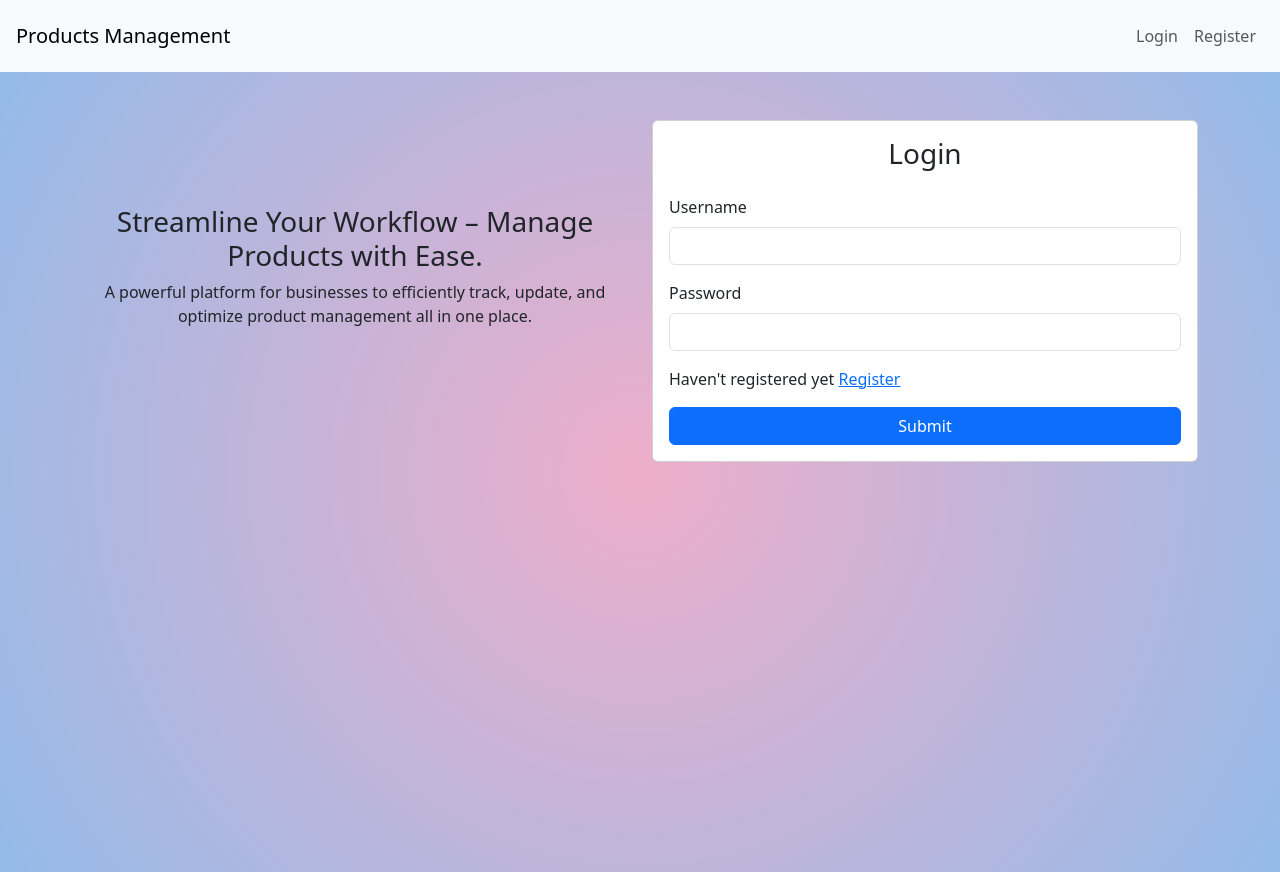
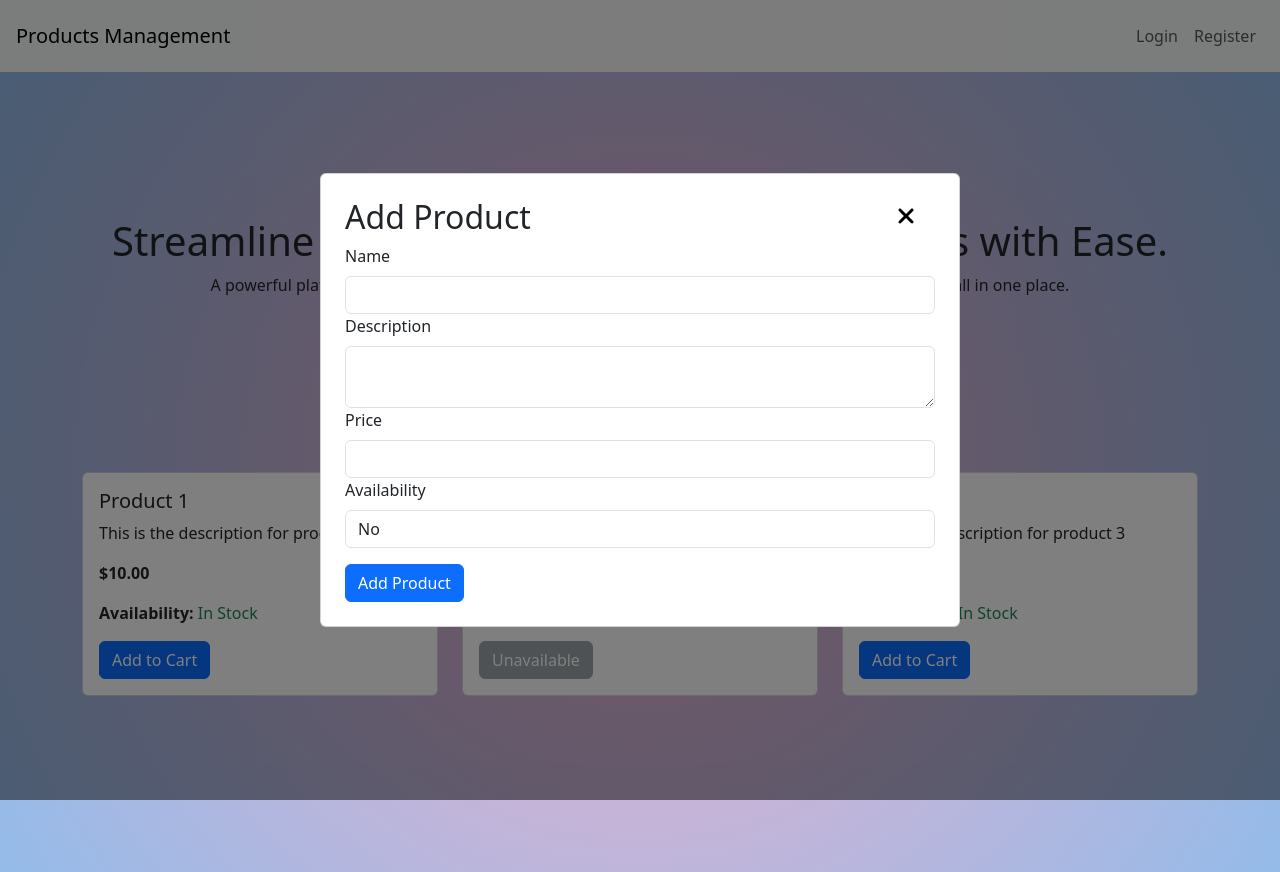
Before and after one commit to Harshahari1207/Final_Assessment_Harsha, a React (Vite) app in the folder ProductManagement_Frontend/: page / in a window 1280 px wide. Built offline with nearby package versions, Linux system fonts and the light colour scheme.

Commit message:
Home page, Add Product Form Basic and static UI needs to connect with database.

```diff
--- a/ProductManagement_Frontend/package.json
+++ b/ProductManagement_Frontend/package.json
@@ -10,6 +10,9 @@
     "preview": "vite preview"
   },
   "dependencies": {
+    "@fortawesome/fontawesome-svg-core": "^6.6.0",
+    "@fortawesome/free-solid-svg-icons": "^6.6.0",
+    "@fortawesome/react-fontawesome": "^0.2.2",
     "@popperjs/core": "^2.11.8",
     "axios": "^1.7.7",
     "bootstrap": "^5.3.3",
--- a/ProductManagement_Frontend/src/App.css
+++ b/ProductManagement_Frontend/src/App.css
@@ -5,3 +5,35 @@
   background: rgb(238,174,202);
   background: radial-gradient(circle, rgba(238,174,202,1) 0%, rgba(148,187,233,1) 100%);
 }
+
+/* Home page styles */
+.hero{
+  min-height: 50vh;
+}
+
+
+/* AddProductForm styles */
+
+.addproduct-form-container{
+  top: 0;
+  position: fixed;
+  height: 100%;
+  width: 100vw;
+  display: flex;
+  justify-content: center;
+  align-items: center;
+  z-index: 1;
+  background-color: rgba(0, 0, 0, 0.5);
+}
+/* Close button styling */
+.close-btn {
+  position: absolute;
+  top: 10px;
+  right: 15px;
+  background: none;
+  border: none;
+  font-size: 24px;
+  color: #000;
+  cursor: pointer;
+  outline: none;
+}
--- a/ProductManagement_Frontend/src/App.jsx
+++ b/ProductManagement_Frontend/src/App.jsx
@@ -3,6 +3,7 @@ import Register from "./components/Register";
 import Login from "./components/Login";
 import { BrowserRouter as Router, Routes, Route } from "react-router-dom";
 import NavBar from "./components/NavBar";
+import Home from "./components/Home";
 function App() {
   return (
     <>
@@ -10,8 +11,9 @@ function App() {
       <Router>
         <NavBar />
         <Routes>
-          <Route path="/" element={<Login />} />
+          <Route path="/login" element={<Login />} />
           <Route path="/register" element={<Register />} />
+          <Route path="/" element={<Home />} />
         </Routes>
       </Router>
     </>
--- /dev/null
+++ b/ProductManagement_Frontend/src/components/AddProductForm.jsx
@@ -0,0 +1,92 @@
+import React, { useState } from "react";
+import { FontAwesomeIcon } from "@fortawesome/react-fontawesome";
+import { faTimes } from "@fortawesome/free-solid-svg-icons";
+
+const AddProductForm = ({ handleClose }) => {
+  const [productForm, setProductForm] = useState({
+    name: "",
+    description: "",
+    price: "",
+    availability: false,
+  });
+
+  const handleChange = (e) => {
+    setProductForm({
+      ...productForm,
+      [e.target.name]: e.target.value,
+    });
+  };
+
+  const handleSubmit = (e) => {
+    e.preventDefault();
+    console.log("Form Data Submitted:", productForm);
+    handleClose(); // Close the form after submission
+  };
+
+  return (
+    <div className="addproduct-form-container">
+      <div className="card addproduct-form p-4 w-50 position-relative">
+        {/* FontAwesome Close (X) Button */}
+        <button className="close-btn" onClick={handleClose}>
+          <FontAwesomeIcon icon={faTimes} />
+        </button>
+
+        <h2>Add Product</h2>
+        <form onSubmit={handleSubmit}>
+          <div className="form-group">
+            <label htmlFor="name" className="form-label">Name</label>
+            <input
+              type="text"
+              id="name"
+              name="name"
+              className="form-control"
+              value={productForm.name}
+              onChange={handleChange}
+              required
+            />
+          </div>
+          <div className="form-group">
+            <label htmlFor="description" className="form-label">Description</label>
+            <textarea
+              id="description"
+              name="description"
+              className="form-control"
+              value={productForm.description}
+              onChange={handleChange}
+              required
+            ></textarea>
+          </div>
+          <div className="form-group">
+            <label htmlFor="price" className="form-label">Price</label>
+            <input
+              type="number"
+              id="price"
+              name="price"
+              className="form-control"
+              value={productForm.price}
+              onChange={handleChange}
+              required
+            />
+          </div>
+          <div className="form-group">
+            <label htmlFor="availability" className="form-label">Availability</label>
+            <select
+              id="availability"
+              name="availability"
+              className="form-control"
+              value={productForm.availability}
+              onChange={handleChange}
+              required
+            >
+              <option value="true">Yes</option>
+              <option value="false">No</option>
+            </select>
+          </div>
+          <button type="submit" className="btn btn-primary mt-3">Add Product</button>
+        </form>
+      </div>
+    </div>
+  );
+};
+
+export default AddProductForm;
--- /dev/null
+++ b/ProductManagement_Frontend/src/components/Home.jsx
@@ -0,0 +1,69 @@
+import { useState } from "react";
+import AddProductForm from "./AddProductForm";
+import ProductCard from "./ProductCard";
+
+const Home = () => {
+  const [isFormVisible, setIsFormVisible] = useState(true);
+
+  const products = [
+    {
+      id: 1,
+      name: "Product 1",
+      description: "This is the description for product 1",
+      price: "$10.00",
+      available: true,
+    },
+    {
+      id: 2,
+      name: "Product 2",
+      description: "This is the description for product 2",
+      price: "$20.00",
+      available: false,
+    },
+    {
+      id: 3,
+      name: "Product 3",
+      description: "This is the description for product 3",
+      price: "$30.00",
+      available: true,
+    },
+  ];
+
+  const handleCloseForm = () => {
+    console.log("Form closed");
+    setIsFormVisible(!isFormVisible);
+  };
+
+  return (
+    <div className="main">
+      {isFormVisible && <AddProductForm handleClose={handleCloseForm} />}
+
+      <div className="hero container d-flex flex-column justify-content-center align-items-center">
+        <div className="w-100 mt-4 d-flex flex-column justify-content-center align-items-center">
+          <h1 className="text-center">
+            Streamline Your Workflow – Manage Products with Ease.
+          </h1>
+          <p className="text-center">
+            A powerful platform for businesses to efficiently track, update, and
+            optimize product management all in one place.
+          </p>
+          <button className="btn btn-primary" onClick={() => setIsFormVisible(true)}>
+            Add Product
+          </button>
+        </div>
+      </div>
+
+      <div>
+        <div className="container">
+          <div className="row">
+            {products.map((product) => (
+              <ProductCard key={product.id} product={product} />
+            ))}
+          </div>
+        </div>
+      </div>
+    </div>
+  );
+};
+
+export default Home;
--- /dev/null
+++ b/ProductManagement_Frontend/src/components/ProductCard.jsx
@@ -0,0 +1,33 @@
+const ProductCard = ({ product }) => {
+    return (
+      <div className="col-md-4 mb-4">
+        <div className="card">
+          <div className="card-body">
+            <h5 className="card-title">{product.name}</h5>
+            <p className="card-text">{product.description}</p>
+            <p className="card-text">
+              <strong>{product.price}</strong>
+            </p>
+            <p className="card-text">
+              <strong>Availability: </strong>
+              {product.available ? (
+                <span className="text-success">In Stock</span>
+              ) : (
+                <span className="text-danger">Out of Stock</span>
+              )}
+            </p>
+            {product.available ? (
+              <a href="#" className="btn btn-primary">
+                Add to Cart
+              </a>
+            ) : (
+              <button className="btn btn-secondary" disabled>
+                Unavailable
+              </button>
+            )}
+          </div>
+        </div>
+      </div>
+    );
+  };
+  export default ProductCard;
--- a/ProductManagement_Frontend/src/components/Register.jsx
+++ b/ProductManagement_Frontend/src/components/Register.jsx
@@ -55,7 +55,7 @@ const Register = () => {
     );
     if (response.status === 201) {
       console.log(response);
-      history("/");
+      history("/login");
     }
   };
 
```
Also changed, not shown: 1 other file (tests, documents, lock files or other folders).
